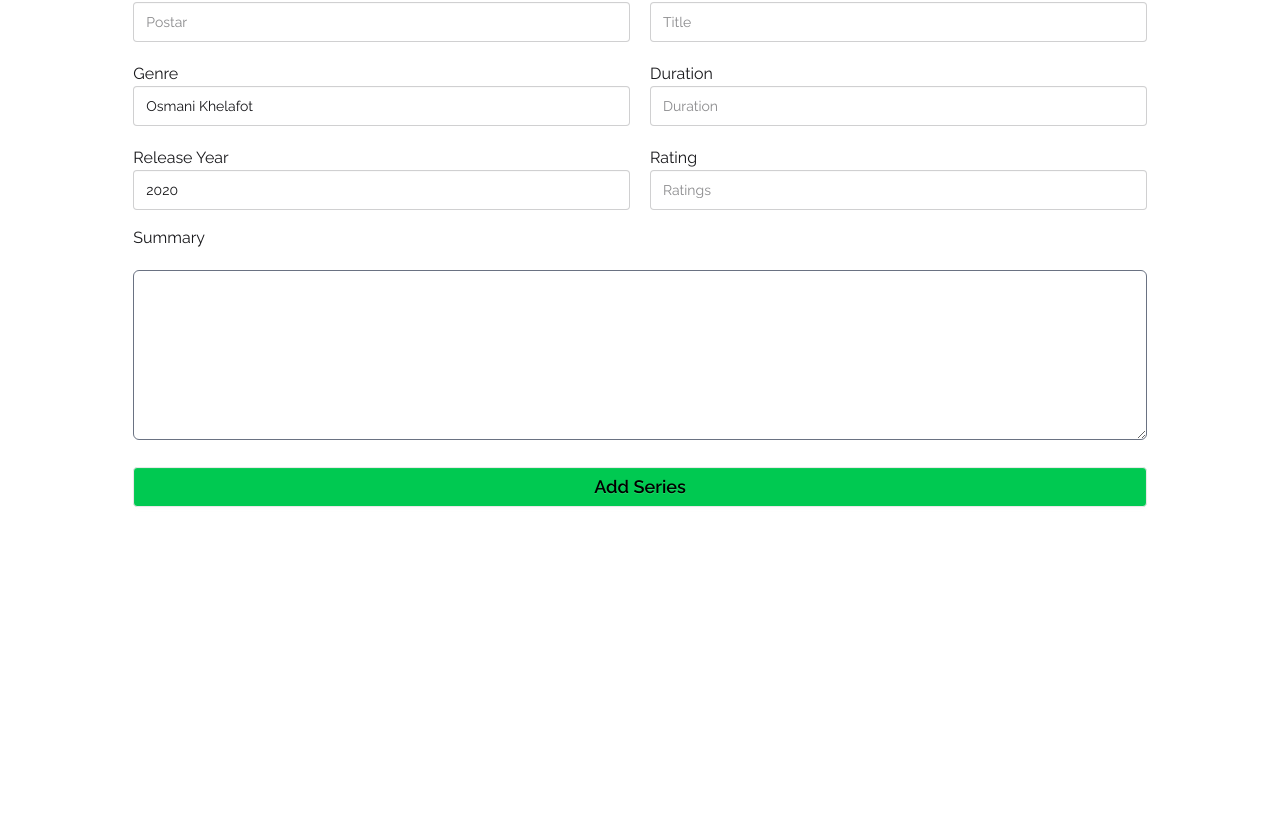
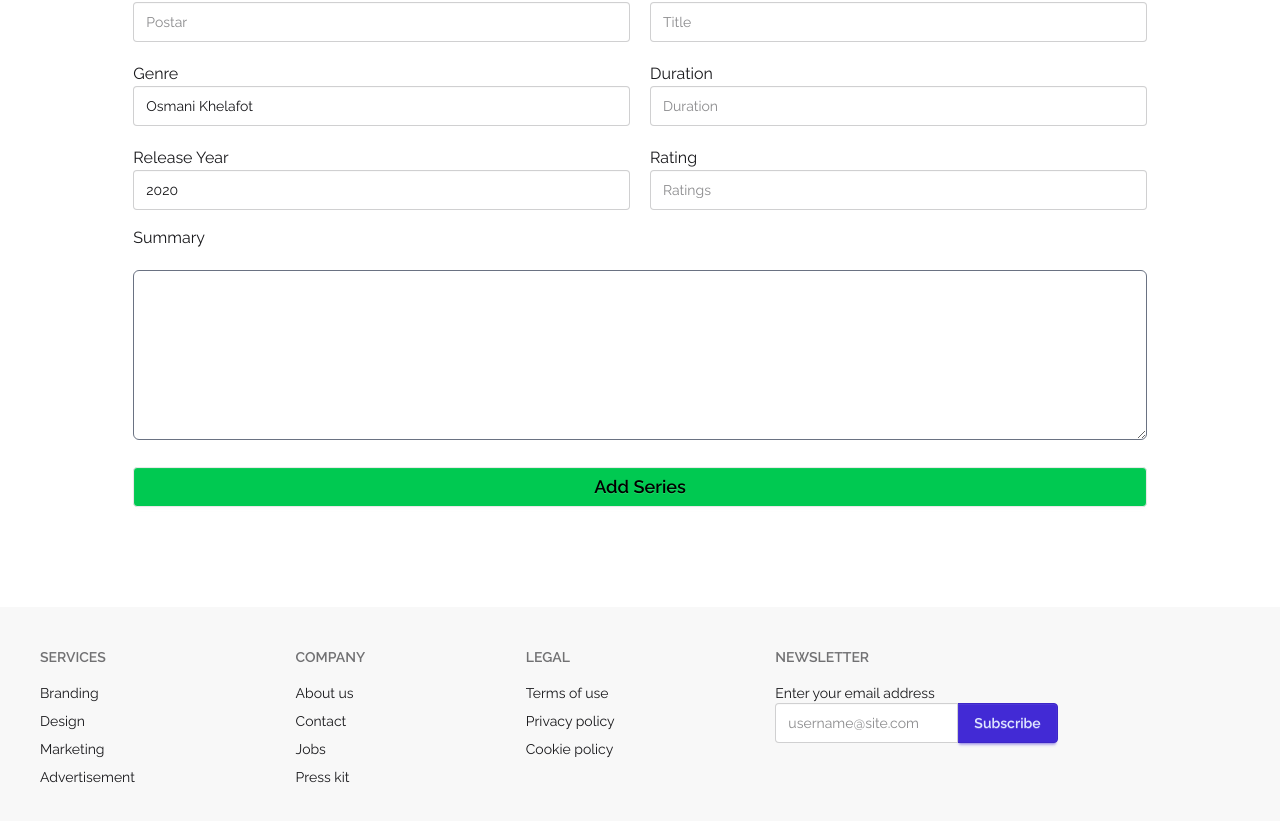
Before and after one commit to abdullahjim29/islamic-vision-client, a React (Vite) app: page /add-series in a window 1280 px wide. Shown: the part 1050-1871 px from the top of the page. Before the commit the page ends 1657 px from the top, so only its background shows below. Built offline with nearby package versions, Linux system fonts and the light colour scheme.

Commit message:
added footer

```diff
--- /dev/null
+++ b/src/components/Resolution.jsx
@@ -0,0 +1,28 @@
+// import { AiOutlineDownload } from "react-icons/ai";
+
+// const Resolution = () => {
+//   return (
+//     <div className="my-10 flex gap-20">
+//       <div className="flex gap-10">
+//         <img src="/public/hd.jpg" alt="" />
+//         <div className="flex flex-col justify-end">
+//           <div className="bg-[#573AEE] flex flex-col justify-center h-72 rounded-md">
+//             <p className="rotate-90 text-white text-xl font-semibold text-center flex items-center">
+//               DOWNLOAD
+//             <AiOutlineDownload className="-rotate-90"/>
+//             </p>
+//           </div>
+//         </div>
+//       </div>
+
+//       <div className="w-10/12 ml-40">
+//         <div className="border">
+//             <h3 className="text-4xl font-bold">Download Your Shows <br /> Watch Offline.</h3>
+//             <p>Lorem ipsum dolor sit amet, consecetur adipiscing elseddo eiusmod tempor.There are many variations of passages of lorem Ipsum available, but the majority have suffered alteration in some injected humour.</p>
+//         </div>
+//       </div>
+//     </div>
+//   );
+// };
+
+// export default Resolution;
--- a/src/components/Video.jsx
+++ b/src/components/Video.jsx
@@ -7,7 +7,7 @@
           autoPlay
           muted
           loop
-          src="/src/assets/Şahi, Bizans Surlarını Yerle Yeksan Etti 🔥 - Mehmed_ Fetihler Sultanı 30. Bölüm @trt1.mp4"
+          src="/public/Şahi, Bizans Surlarını Yerle Yeksan Etti 🔥 - Mehmed_ Fetihler Sultanı 30. Bölüm @trt1.mp4"
         ></video>
       </div>
       <div id="video-content" className="p-10 w-11/12 bg-cover bg-center space-y-5">
--- /dev/null
+++ b/src/layout/Footer.jsx
@@ -0,0 +1,41 @@
+const Footer = () => {
+    return (
+        <footer className="footer sm:footer-horizontal bg-base-200 text-base-content p-10">
+  <nav>
+    <h6 className="footer-title">Services</h6>
+    <a className="link link-hover">Branding</a>
+    <a className="link link-hover">Design</a>
+    <a className="link link-hover">Marketing</a>
+    <a className="link link-hover">Advertisement</a>
+  </nav>
+  <nav>
+    <h6 className="footer-title">Company</h6>
+    <a className="link link-hover">About us</a>
+    <a className="link link-hover">Contact</a>
+    <a className="link link-hover">Jobs</a>
+    <a className="link link-hover">Press kit</a>
+  </nav>
+  <nav>
+    <h6 className="footer-title">Legal</h6>
+    <a className="link link-hover">Terms of use</a>
+    <a className="link link-hover">Privacy policy</a>
+    <a className="link link-hover">Cookie policy</a>
+  </nav>
+  <form>
+    <h6 className="footer-title">Newsletter</h6>
+    <fieldset className="w-80">
+      <label>Enter your email address</label>
+      <div className="join">
+        <input
+          type="text"
+          placeholder="username@site.com"
+          className="input input-bordered join-item" />
+        <button className="btn btn-primary join-item">Subscribe</button>
+      </div>
+    </fieldset>
+  </form>
+</footer>
+    );
+};
+
+export default Footer;
--- a/src/layout/MainLayout.jsx
+++ b/src/layout/MainLayout.jsx
@@ -1,6 +1,7 @@
 import { Outlet } from "react-router-dom";
 import Navbar from "../components/Navbar";
 import BannerImageSlider from "../components/BannerImageSlider";
+import Footer from "./Footer";
 
 const MainLayout = () => {
   return (
@@ -19,7 +20,7 @@
         <Outlet />
       </main>
 
-      <footer></footer>
+      <Footer/>
     </div>
   );
 };
--- a/src/pages/Home.jsx
+++ b/src/pages/Home.jsx
@@ -3,6 +3,7 @@
 import { IoIosArrowForward } from "react-icons/io";
 import {useLoaderData } from "react-router-dom";
 import Video from "../components/Video";
+// import Resolution from "../components/Resolution";
 
 const Home = () => {
   const loadedSeries = useLoaderData();
@@ -16,11 +17,10 @@
     setSeries(loadedSeries);
   };
 
-  console.log(series);
   return (
     <div>
       <div className="flex items-center gap-4">
-        <h2 className="text-2xl font-[raleway]">Islamic Vision Most Popular</h2>
+        <h2 className="text-3xl font-[raleway] font-semibold">Islamic Vision Most Popular</h2>
       </div>
       <SeriesCards series={series} />
       <div className="flex items-center gap-2 hover:text-[#573AEE] text-xl">
@@ -32,6 +32,7 @@
         </div>
       </div>
       <Video/>
+      {/* <Resolution/> */}
     </div>
   );
 };
```
Also changed, not shown: public/hd.jpg (added), 1 other file (tests, documents, lock files or other folders).
